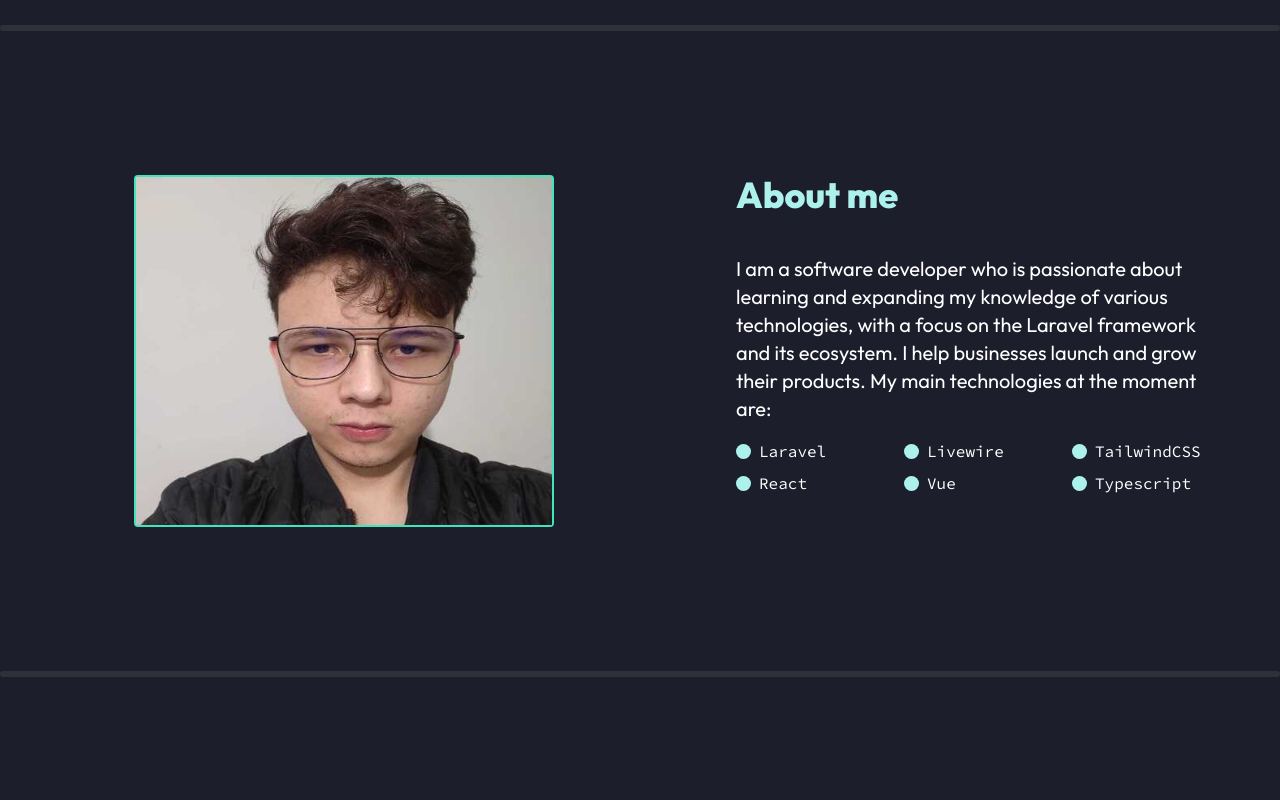
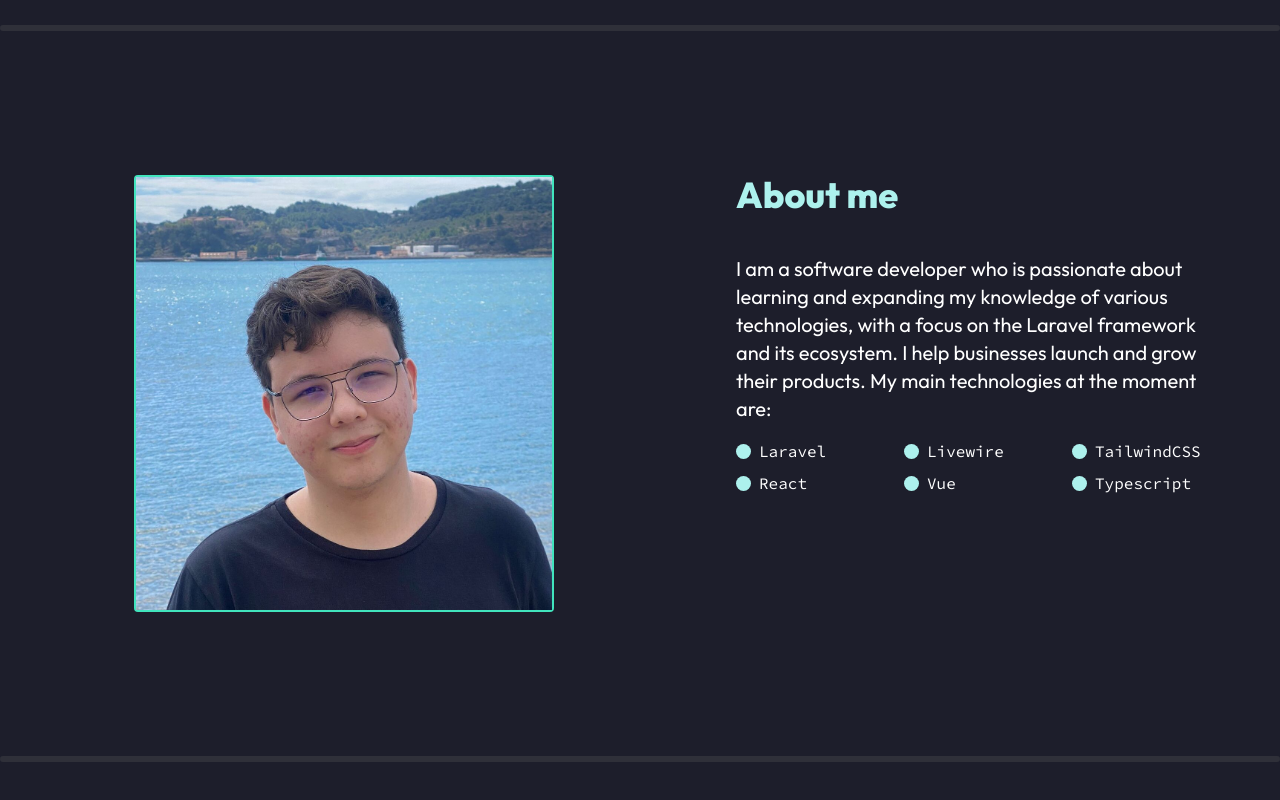
Before and after one commit to JoaoGabrielAlves/portfolio2.0, a Vue app: page / in a window 1280 px wide. Shown: the part 520-1320 px from the top of the page. Built offline with nearby package versions, Linux system fonts and the light colour scheme.

Commit message:
feat: new profile image

```diff
--- a/src/App.vue
+++ b/src/App.vue
@@ -37,7 +37,7 @@
       class="grid grid-cols-1 lg:grid-cols-2 space-y-12 lg:space-y-0 space-x-0 lg:space-x-24"
     >
       <div
-        class="border-solid border-2 border-turquoise button-shadow rounded w-[320px] max-h-[252px] md:w-[420px] md:max-h-[352px] justify-self-center"
+        class="border-solid border-2 border-turquoise button-shadow rounded w-[320px] md:w-[420px] justify-self-center"
       >
         <img :src="profileImage" alt="profile image" class="w-full h-full" />
       </div>
```
Also changed, not shown: src/assets/profile.jpeg.
